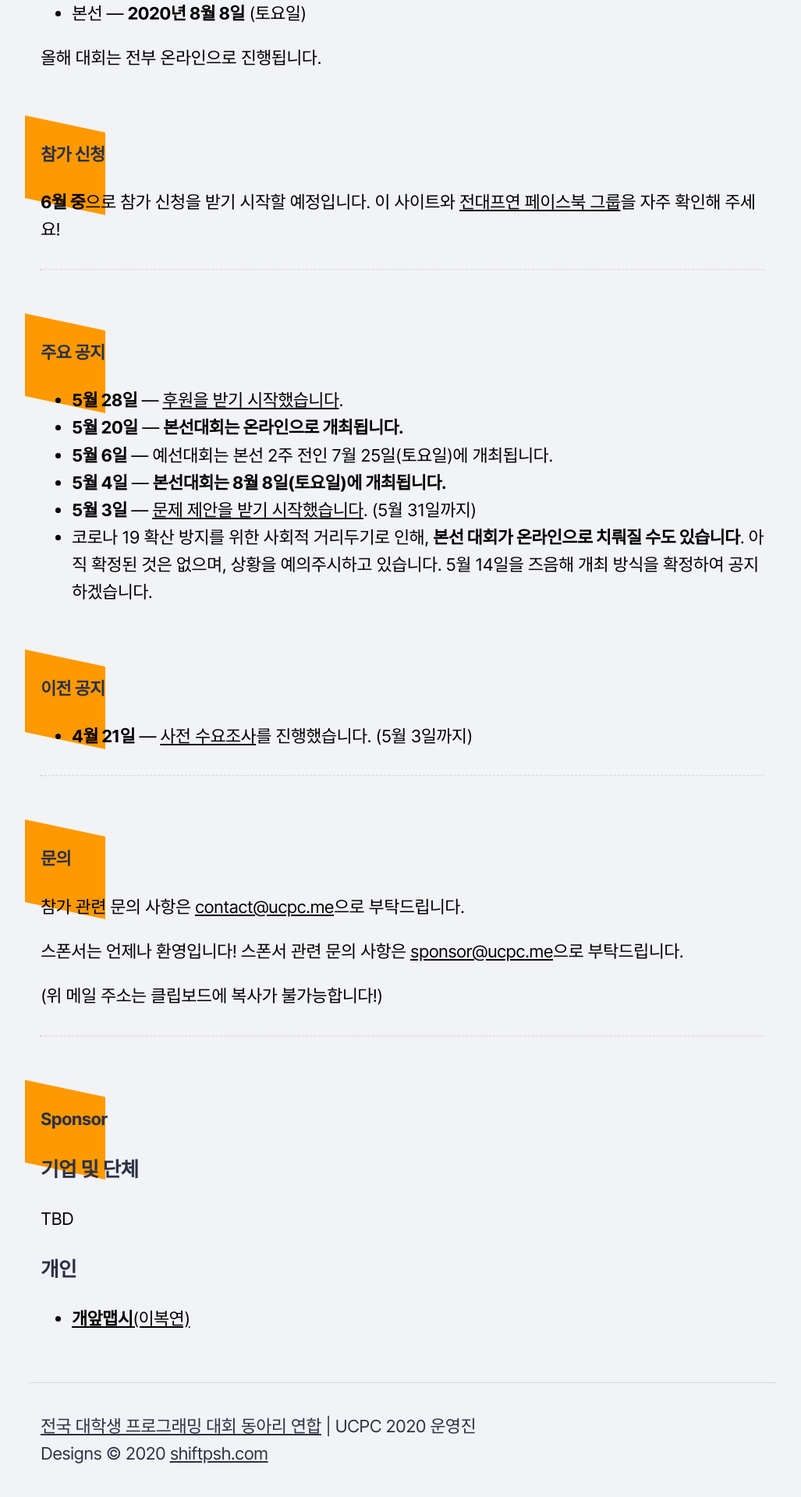
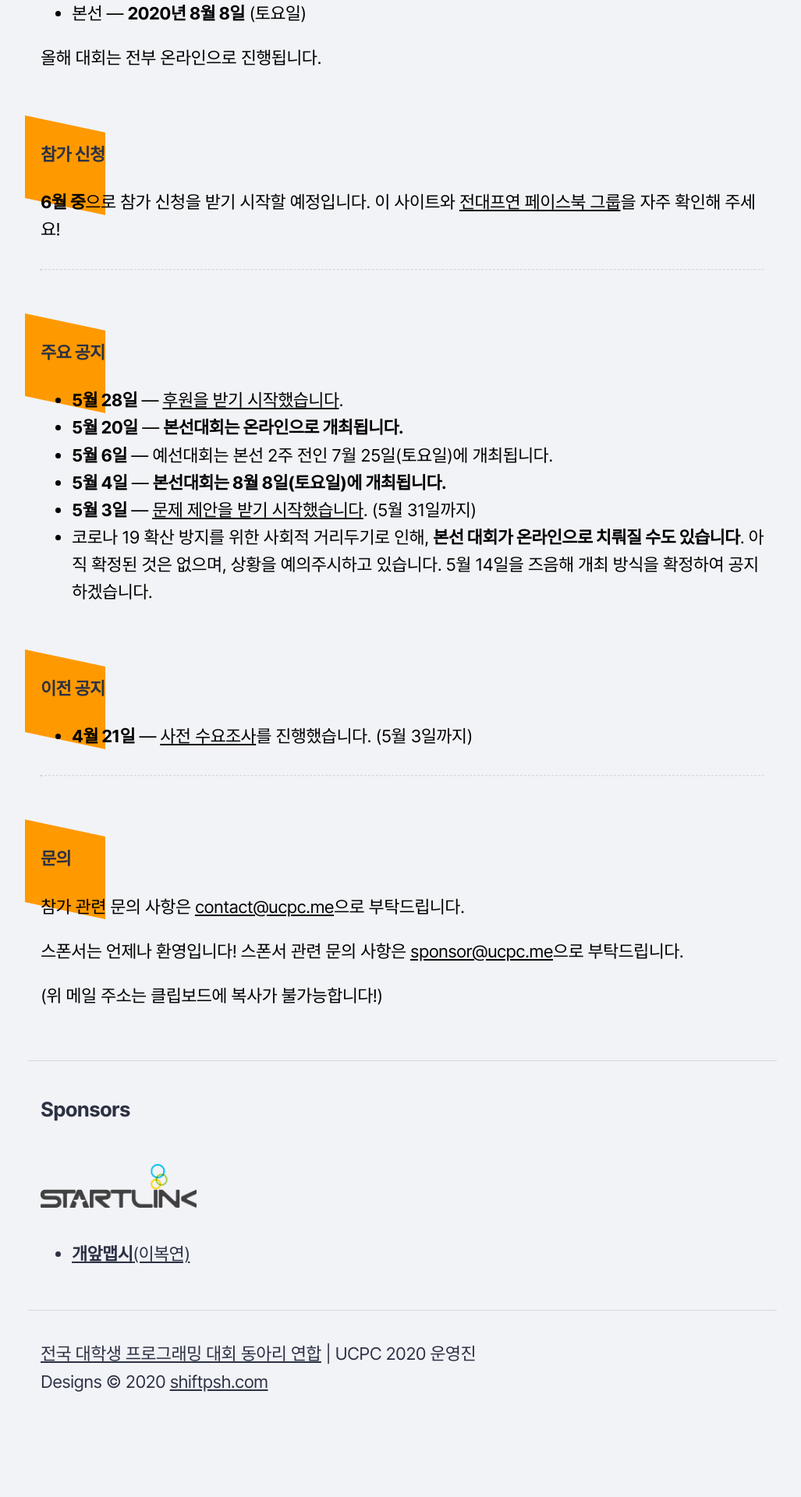
Before and after one commit to ucpcc/2020, a Jekyll site: the page built from index.md, in a window 1280 px wide. Shown: the part 1651-3571 px from the top of the page at 78% size, without its empty margins (124-1151 px from the left). Built offline with Jekyll 4.4.1, drawn with Linux system fonts in a browser that asks for light colours; after the commit the page ends 3479 px from its top, so only the background shows below that.

Commit message:
Move sponsors to footer

```diff
--- a/_includes/footer.html
+++ b/_includes/footer.html
@@ -2,6 +2,14 @@
   <div class="footer_top_bg skewed_box"></div>
   <data class="u-url" href="{{ "/" | relative_url }}"></data>
 
+  <div class="footer_contents">
+    <h3>Sponsors</h3>
+    <a class="sp_logo" href="https://startlink.io/"><img src="/sponsor-logo/startlink.png" alt="Startlink" /></a>
+
+    <ul>
+      <li><a href="https://www.facebook.com/pg/dev.loadmap/"><b>개앞맵시</b>(이복연)</a></li>
+    </ul>
+  </div>
   <div class="footer_contents">
     <p>
       <a href="https://www.facebook.com/groups/ucpc.korea">전국 대학생 프로그래밍 대회 동아리 연합</a> | {{ site.author | escape }}<br>
--- a/_sass/commons.scss
+++ b/_sass/commons.scss
@@ -330,6 +330,17 @@ p.main_description span sup {
     overflow: hidden;
 }
 
+a.sp_logo {
+    display: inline-block;
+    width: 200px;
+    height: 100px;
+    line-height: 100px;
+    img {
+        vertical-align: middle;
+        margin: 0 auto;
+    }
+}
+
 /*
     Navigation
 */
--- a/index.md
+++ b/index.md
@@ -41,15 +41,3 @@ title: UCPC 2020
 스폰서는 언제나 환영입니다! 스폰서 관련 문의 사항은 <a href="#" class="mail-address" data-name="sponsor" data-domain="ucpc" data-tld="me" onclick="window.location.href = 'mailto:' + this.dataset.name + '@' + this.dataset.domain + '.' + this.dataset.tld"></a>으로 부탁드립니다.
 
 (위 메일 주소는 클립보드에 복사가 불가능합니다!)
-
----
-
-## Sponsor
-
-### 기업 및 단체
-
-TBD
-
-### 개인
-
-* [**개앞맵시**(이복연)](https://www.facebook.com/pg/dev.loadmap/)
```
Also changed, not shown: sponsor-logo/startlink.png (added), 10 other files.
